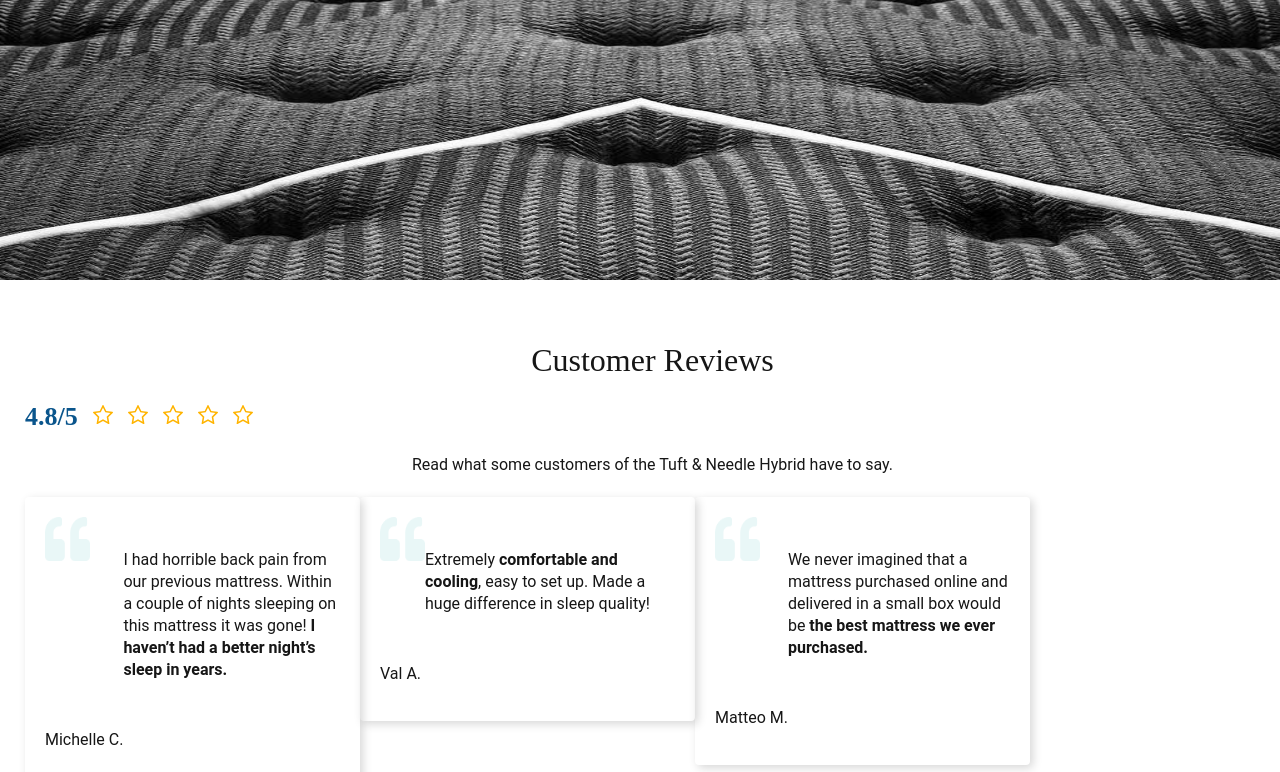
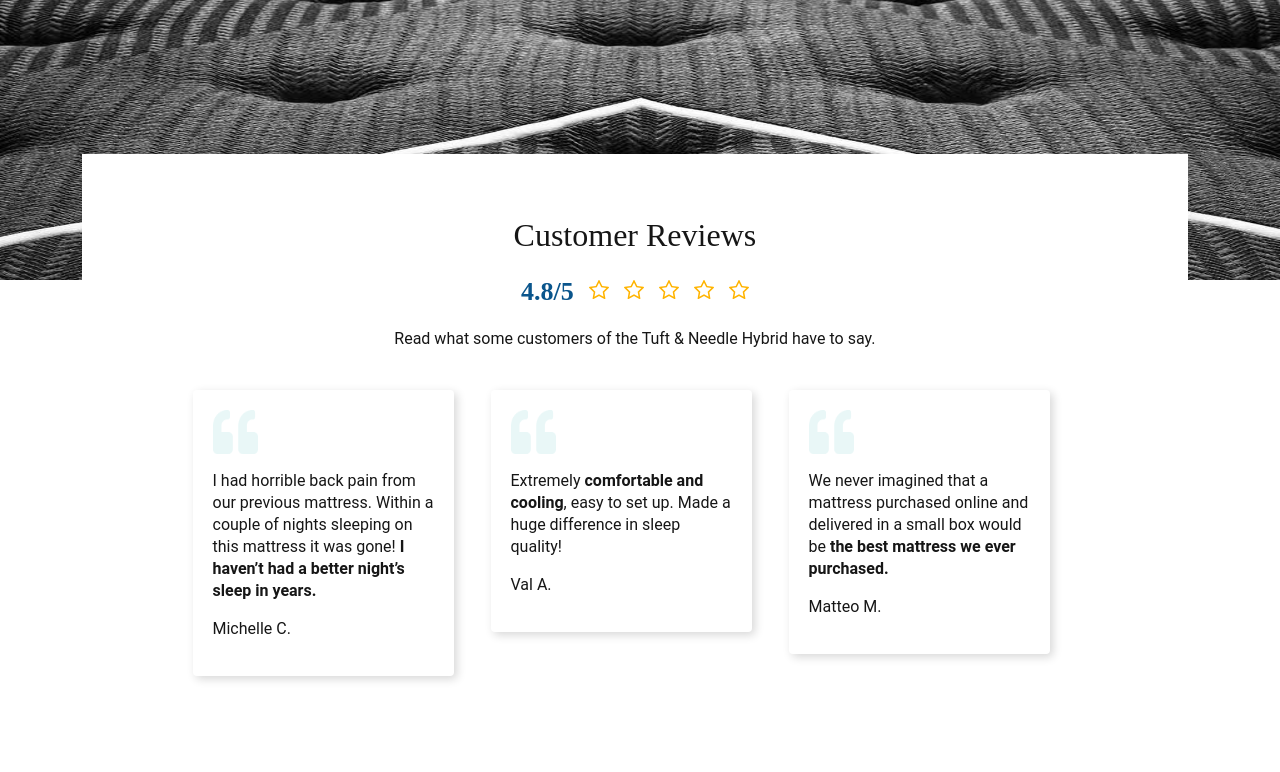
Before and after one commit to oliverfeher/takehome, a React (Create React App) app: page / in a window 1280 px wide. Shown: the top 772 px of the page. Built offline with nearby package versions, Linux system fonts and the light colour scheme.

Commit message:
added comment wrapper and centered classes with %

```diff
--- a/src/Components/CustomerReviews/CustomerReviews.jsx
+++ b/src/Components/CustomerReviews/CustomerReviews.jsx
@@ -15,14 +15,12 @@ const CustomerReviews = () => {
 
     return (
         <div className="reviews-grid">
-    {/* grid 1 */}
             <img className="hero-image" src={heroImage} alt="grey mattress" />
 
-    {/* grid 2 */}
             <div className="customer-review-frame">
                 <h1>Customer Reviews</h1>
 
-                {/* useState to fill in the stars based on maScore */}
+                {/* useState to fill in the stars based on maScore use case statements*/}
                 <h2 className="rating">{rating}/5
                     <img src={emptyStar} alt="star"/>
                     <img src={emptyStar} alt="star"/>
@@ -32,15 +30,17 @@ const CustomerReviews = () => {
                 </h2>
 
                 <h4>{customerReviewsData.title}</h4>
-    {/* grid 3, 4, 5 */}
+                <div className="review-wrapper">
                     {customerReviewsData.reviews.map((review, index) =>
                         <div className="customer-review-card" key={index}>
                             <img className="quote-left" src={quoteLeft} alt="large left quotation" />
+                            <div className="comment-wrapper">
                                 <p dangerouslySetInnerHTML={{__html:review["quote"]}}></p>
-                        <br></br>
                                 <p>{review.quoteSource}</p>
                             </div>
+                        </div>
                     )}
+                </div>
             </div>
         </div>
     )
--- a/src/Components/CustomerReviews/customer-reviews.css
+++ b/src/Components/CustomerReviews/customer-reviews.css
@@ -11,22 +11,27 @@
     height: 35vh;
 }
 
+.hero-image, .customer-review-frame {
+    grid-row: 1 / 2;
+}
+
 .customer-review-frame {
-    grid-column: 1/6;
-    margin-top: 40px;
-    margin-left: 25px;
+    grid-column: 2/-1;
+    width: 100%;
+    margin-top: 15%;
+    margin-left: -17%;
+    padding: 4%;
     background: var(--unnamed-color-ffffff) 0% 0% no-repeat padding-box;
     background-color: #FFFFFF 0% 0% no-repeat padding-box;
 }
 .customer-review-frame h1 {
     font: var(--unnamed-font-style-normal) normal var(--unnamed-font-weight-normal) var(--unnamed-font-size-32)/var(--unnamed-line-spacing-38) var(--unnamed-font-family-mr-eaves-xl-san-ot);
-    letter-spacing: var(--unnamed-character-spacing-0);
     color: var(--unnamed-color-161616);
     text-align: center;
 }
 .rating {
+    text-align: center;
     font: var(--unnamed-font-style-normal) normal var(--unnamed-font-weight-bold) var(--unnamed-font-size-26)/var(--unnamed-line-spacing-31) var(--unnamed-font-family-mr-eaves-xl-san-ot);
-    letter-spacing: var(--unnamed-character-spacing-0);
     color: var(--ma-blue-rgb);
 }
 .rating img {
@@ -34,27 +39,28 @@
 }
 .customer-review-frame h4 {
     font: var(--unnamed-font-style-normal) normal var(--unnamed-font-weight-normal) var(--unnamed-font-size-16)/var(--unnamed-line-spacing-22) var(--unnamed-font-family-roboto);
-    letter-spacing: var(--unnamed-character-spacing-0);
     color: var(--unnamed-color-161616);
     text-align: center;
 }
-
+.review-wrapper {
+    width: 90%;
+    margin: 0 auto;
+}
 
 .customer-review-card {
     display: inline-grid;
-    grid-template-columns: auto auto auto;
-    width: 295px;
+    margin: 2%;
+    width: 24%;
     height: auto;
     box-shadow: 3px 3px 10px #00000029;
     border-radius: 4px;
     padding: 20px;
-
+}
+.comment-wrapper {
     font: var(--unnamed-font-style-normal) normal var(--unnamed-font-weight-normal) var(--unnamed-font-size-16)/var(--unnamed-line-spacing-22) var(--unnamed-font-family-roboto);
-    letter-spacing: var(--unnamed-character-spacing-0);
     color: var(--unnamed-color-161616);
     text-align: left;
 }
-
 .quote-left {
     width: 45px;
     height: 44px;
```
Lines whose indentation alone changed are shown as unchanged.
